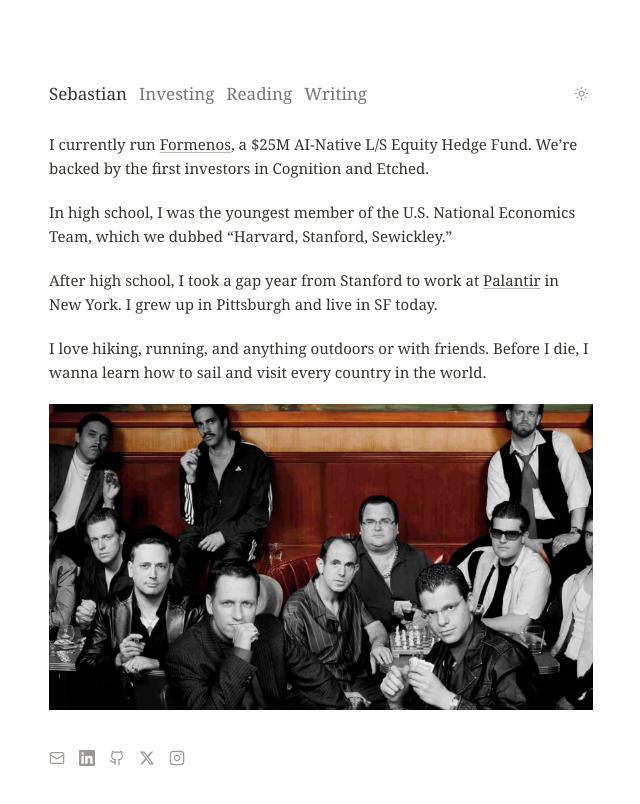
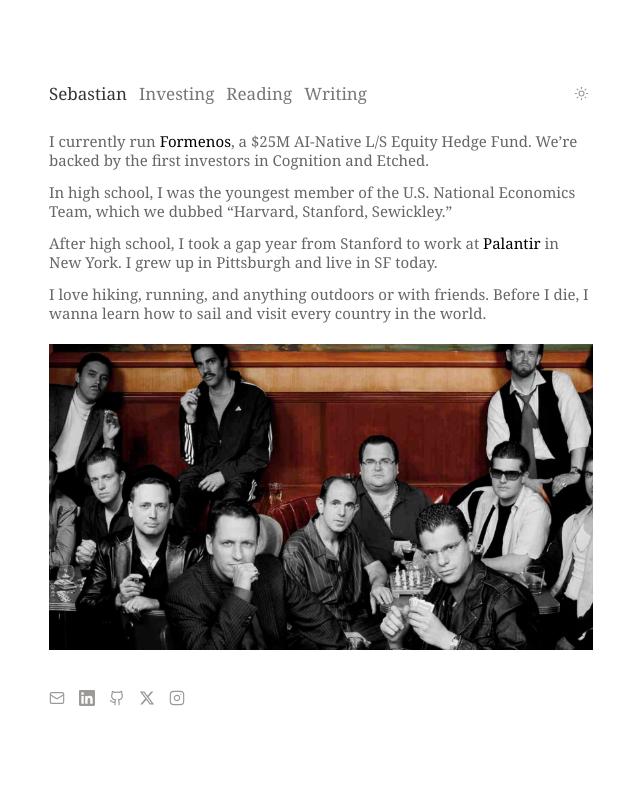
Before and after one commit to sebonomics/website, a Next.js app: page / in a window 1280 px wide. Shown: the top 804 px of the page, without its empty margins (319-959 px from the left). Built offline with nearby package versions, Linux system fonts and the light colour scheme; no server answers.

Commit message:
Refine gray body typography and regular-weight links

```diff
--- a/app/globals.css
+++ b/app/globals.css
@@ -6,6 +6,8 @@
   --background: #ffffff;
   --sidebar: #f8f8f7;
   --foreground: #37352f;
+  --body-text: #666666;
+  --link-text: #000000;
   --muted: #787774;
   --faint: #9b9a97;
   --border: #ebebea;
@@ -42,6 +44,8 @@ html.dark {
   --sidebar: #0a0a0a;
   /* tuned for a pure-black ground: the old #191919 ramp reads hazy on it */
   --foreground: #ededed;
+  --body-text: #a6a6a6;
+  --link-text: #ffffff;
   --muted: #a6a6a6;
   --faint: #8a8a8a;
   --border: #262626;
@@ -80,6 +84,7 @@ html {
   --color-background: var(--background);
   --color-sidebar: var(--sidebar);
   --color-foreground: var(--foreground);
+  --color-body-text: var(--body-text);
   --color-muted: var(--muted);
   --color-faint: var(--faint);
   --color-border: var(--border);
@@ -153,14 +158,13 @@ html.dark .name-accent {
 }
 
 .notion-link {
-  color: inherit;
-  text-decoration: underline;
-  text-decoration-color: color-mix(in srgb, currentColor 35%, transparent);
-  text-underline-offset: 2px;
-  transition: text-decoration-color 0.15s ease;
+  color: var(--link-text);
+  font-weight: 400;
+  text-decoration: none;
+  transition: opacity 0.15s ease;
 }
 .notion-link:hover {
-  text-decoration-color: currentColor;
+  opacity: 0.7;
 }
 
 /* dock hover: a soft glow and a hint of scale, not a big pop */
--- a/app/page.tsx
+++ b/app/page.tsx
@@ -6,7 +6,7 @@ import { aboutItems } from "@/lib/home"
 export default function Home() {
   return (
     <PageShell>
-      <div className="mt-5 space-y-4 sm:mt-6 sm:space-y-5 sm:[&_p]:leading-[1.6] sm:[&_p]:text-pretty">
+      <div className="mt-6 space-y-[26px] sm:space-y-3">
         {aboutItems.map((item, i) => (
           <Paragraph key={i}>
             <span dangerouslySetInnerHTML={{ __html: item.html }} />
--- a/app/writing/[slug]/page.tsx
+++ b/app/writing/[slug]/page.tsx
@@ -39,7 +39,7 @@ export default async function WritingArticlePage({ params }: PageProps) {
       <h1 className="mt-5 font-serif text-[23px] leading-tight sm:mt-6">{post.title}</h1>
       <p className="mb-6 mt-2 text-[12px] text-faint">{post.date}</p>
 
-      <article className="space-y-5 font-serif text-[15px] leading-[1.6] sm:text-pretty">
+      <article className="space-y-5 font-serif text-[15px] leading-[1.6] text-body-text sm:text-pretty">
         {post.blocks.map((block, index) =>
           typeof block === "string" ? (
             <p key={index}>{block}</p>
--- a/components/notion-blocks.tsx
+++ b/components/notion-blocks.tsx
@@ -18,10 +18,7 @@ export function H2({ children }: { children: ReactNode }) {
 
 export function Paragraph({ children }: { children: ReactNode }) {
   return (
-    // leading opens up on phones, where lines wrap far more often. No
-    // `text-wrap: pretty` here — in a ~335px column it shortens earlier lines to
-    // protect the last one, which leaves big ragged gaps down the right edge.
-    <p className="font-serif text-[15px] leading-[1.45]">{children}</p>
+    <p className="font-serif text-[15px] leading-[1.2] text-body-text sm:leading-[1.3]">{children}</p>
   )
 }
 
@@ -45,14 +42,13 @@ export function Entry({
   // columns line up across every row rather than per entry
   return (
     <div className="contents">
-      <p className="font-serif text-[15px] leading-[1.35]">
+      <p className="font-serif text-[15px] leading-[1.35] text-body-text">
         {href ? (
           <a
             href={href}
             target={href.startsWith("/") ? undefined : "_blank"}
             rel={href.startsWith("/") ? undefined : "noopener noreferrer"}
-            // underline on hover only — a whole page of underlined rows reads as clutter
-            className="underline-offset-2 transition-colors hover:underline"
+            className="notion-link"
           >
             {title}
           </a>
```
